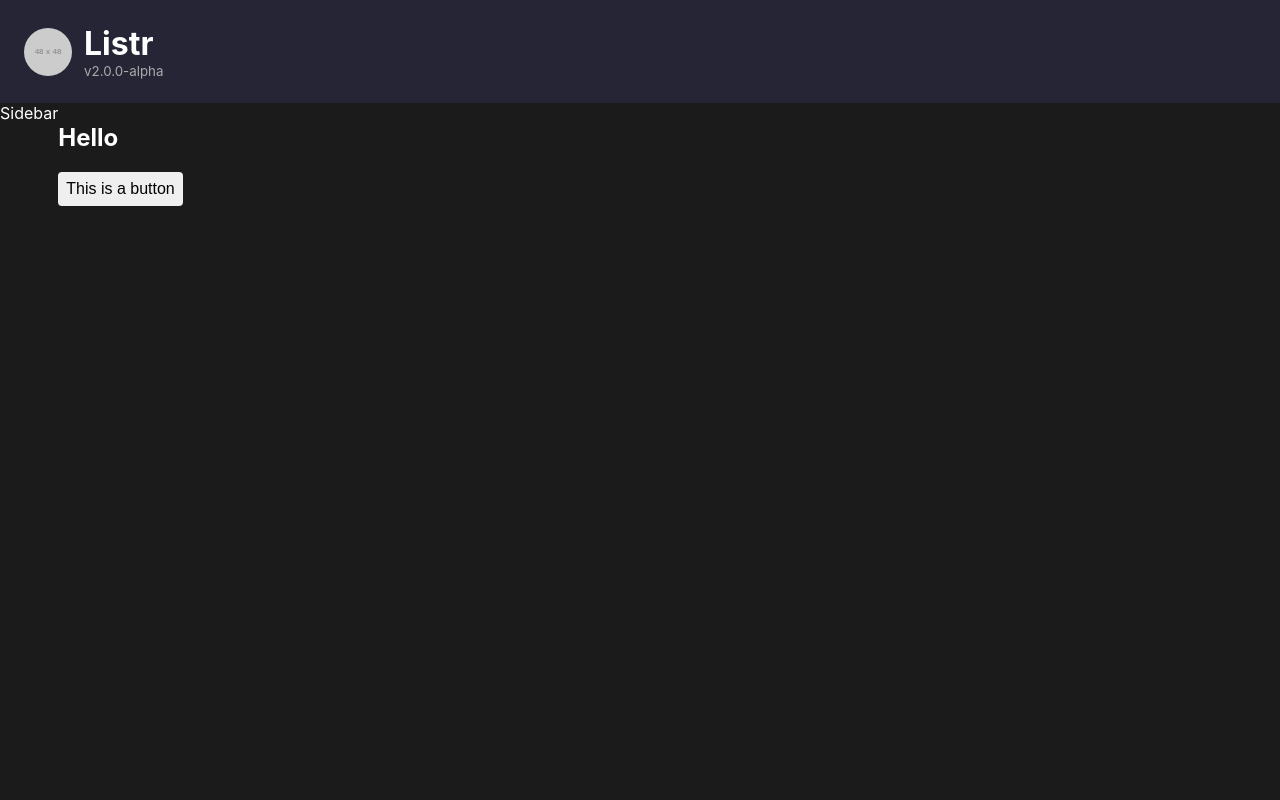
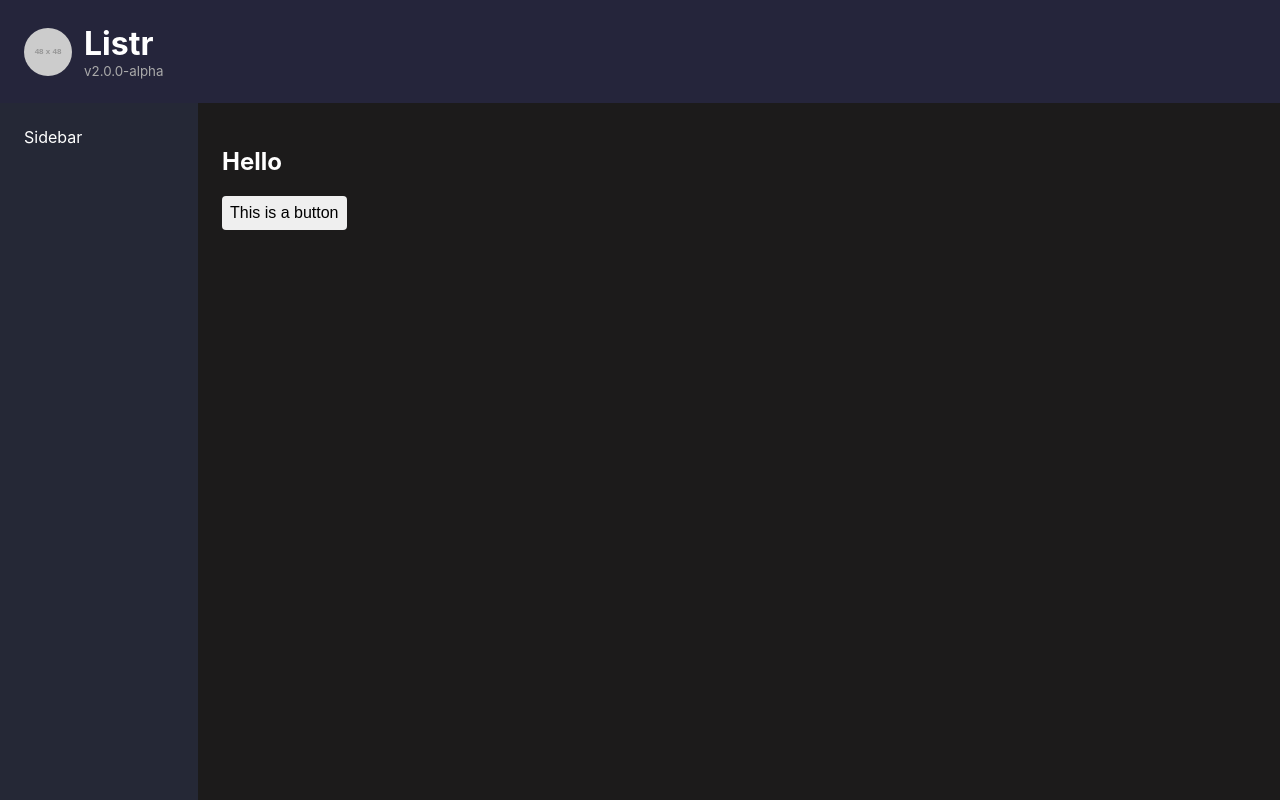
Before and after one commit to jamesaspence/listr-new, a React (Vite) app: page / in a window 1280 px wide. Built offline with nearby package versions, Linux system fonts and the light colour scheme.

Commit message:
style: sidebar layout style tweaks

```diff
--- a/src/common/Header.module.css
+++ b/src/common/Header.module.css
@@ -1,7 +1,7 @@
 .header {
     display: flex;
     flex-direction: row;
-    background-color: #252536;
+    background-color: #25253b;
     padding: 24px;
     align-items: center;
 }
--- a/src/layout/MainContent.module.css
+++ b/src/layout/MainContent.module.css
@@ -1,3 +1,4 @@
 .mainContent {
     flex-grow: 1;
+    margin: 24px;
 }
--- /dev/null
+++ b/src/layout/Sidebar.module.css
@@ -0,0 +1,5 @@
+.sidebar {
+    padding: 24px;
+    background-color: #252836;
+    width: 150px;
+}
--- a/src/layout/Sidebar.tsx
+++ b/src/layout/Sidebar.tsx
@@ -1,7 +1,8 @@
 import { ReactNode } from 'react';
+import styles from './Sidebar.module.css';
 
 export type SidebarProps = {
   children: ReactNode;
 };
 
-export const Sidebar = ({ children }: SidebarProps) => <div>{children}</div>;
+export const Sidebar = ({ children }: SidebarProps) => <div className={styles.sidebar}>{children}</div>;
```
